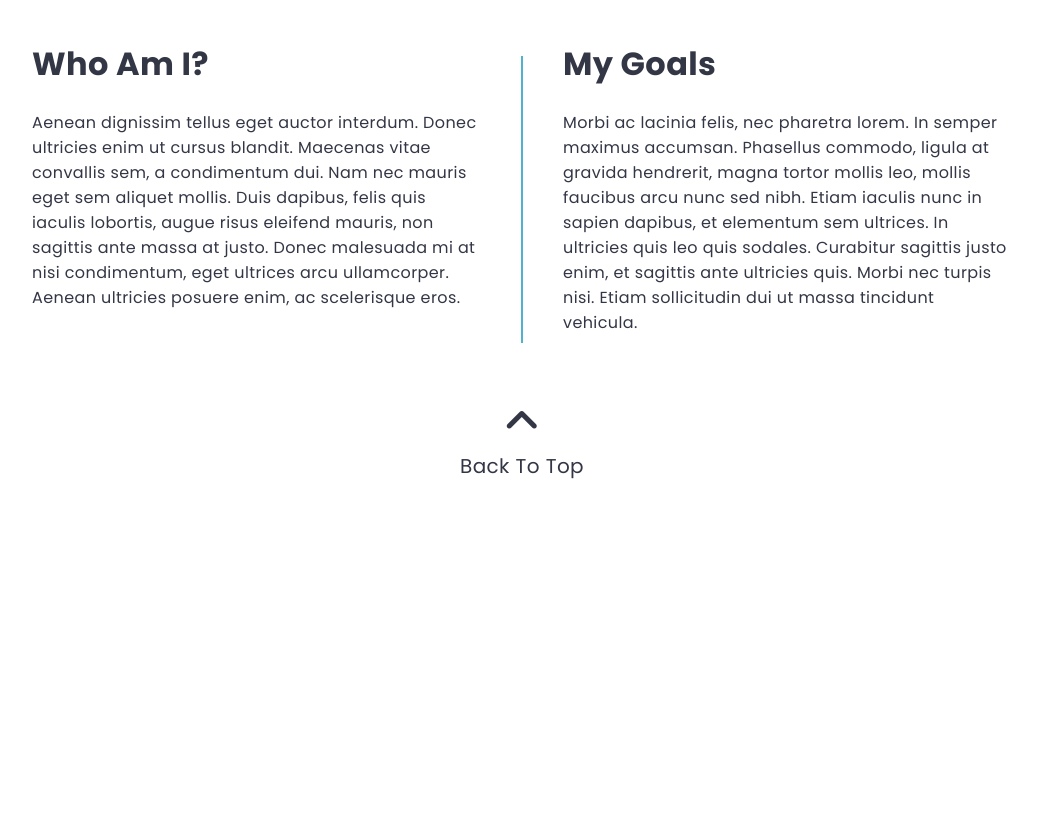
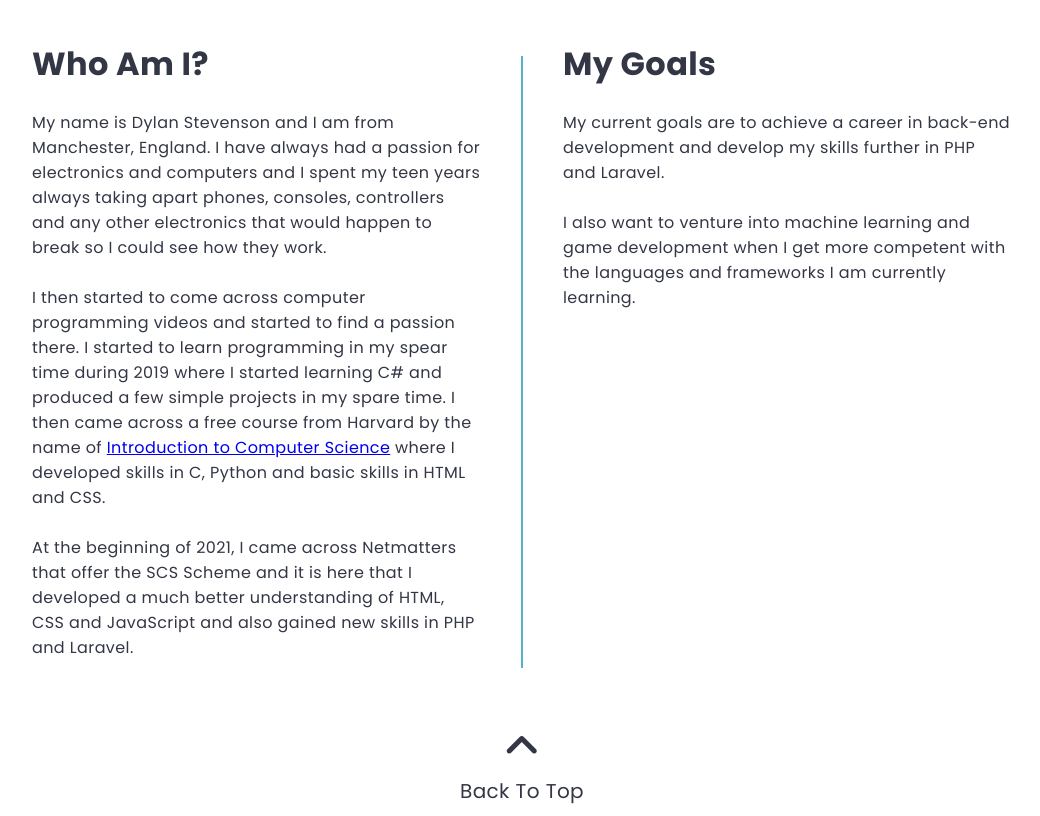
Before and after one commit to DylanS97/Portfolio, a website: page html/about.html in a window 1280 px wide. Shown: the part 802-1618 px from the top of the page, without its empty margins (228-1268 px from the left). Before the commit the page ends 1293 px from the top, so only its background shows below. Drawn offline with nearby package versions, Linux system fonts and the light colour scheme.

Commit message:
Added descriptions.

```diff
--- a/html/about.html
+++ b/html/about.html
@@ -80,12 +80,15 @@
         <div id="about" class="about-container">
             <div class="first">
                 <h1>Who Am I?</h1>
-                <p>Aenean dignissim tellus eget auctor interdum. Donec ultricies enim ut cursus blandit. Maecenas vitae convallis sem, a condimentum dui. Nam nec mauris eget sem aliquet mollis. Duis dapibus, felis quis iaculis lobortis, augue risus eleifend mauris, non sagittis ante massa at justo. Donec malesuada mi at nisi condimentum, eget ultrices arcu ullamcorper. Aenean ultricies posuere enim, ac scelerisque eros.</p>
+                <p>My name is Dylan Stevenson and I am from Manchester, England. I have always had a passion for electronics and computers and I spent my teen years always taking apart phones, consoles, controllers and any other electronics that would happen to break so I could see how they work.
+                    <br><br>I then started to come across computer programming videos and started to find a passion there. I started to learn programming in my spear time during 2019 where I started learning C# and produced a few simple projects in my spare time. I then came across a free course from Harvard by the name of <a href="https://stage-edx-prospectus.edx.org/course/introduction-computer-science-harvardx-cs50x" target="_blank">Introduction to Computer Science</a> where I developed skills in C, Python and basic skills in HTML and CSS.
+                    <br><br>At the beginning of 2021, I came across Netmatters that offer the SCS Scheme and it is here that I developed a much better understanding of HTML, CSS and JavaScript and also gained new skills in PHP and Laravel.</p>
             </div>
             <hr>
             <div class="second">
                 <h1>My Goals</h1>
-                <p>Morbi ac lacinia felis, nec pharetra lorem. In semper maximus accumsan. Phasellus commodo, ligula at gravida hendrerit, magna tortor mollis leo, mollis faucibus arcu nunc sed nibh. Etiam iaculis nunc in sapien dapibus, et elementum sem ultrices. In ultricies quis leo quis sodales. Curabitur sagittis justo enim, et sagittis ante ultricies quis. Morbi nec turpis nisi. Etiam sollicitudin dui ut massa tincidunt vehicula.</p>
+                <p>My current goals are to achieve a career in back-end development and develop my skills further in PHP and Laravel.
+                    <br><br>I also want to venture into machine learning and game development when I get more competent with the languages and frameworks I am currently learning.</p>
             </div>
         </div><!-- /About -->
         <div class="scroll-container to-top">
```
